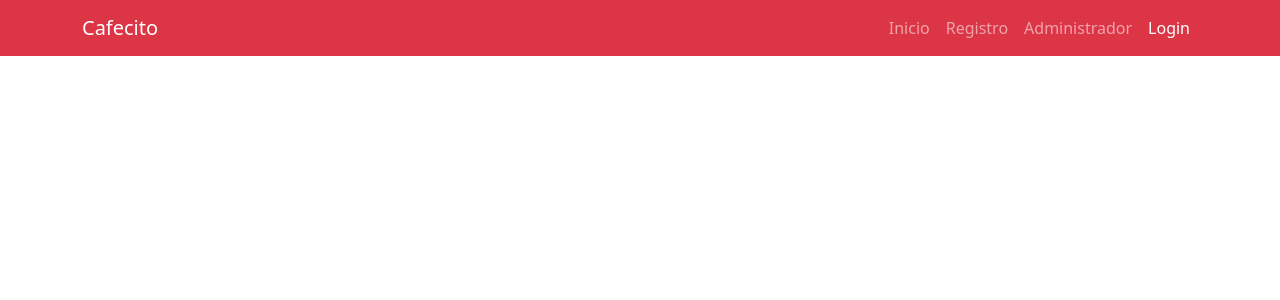
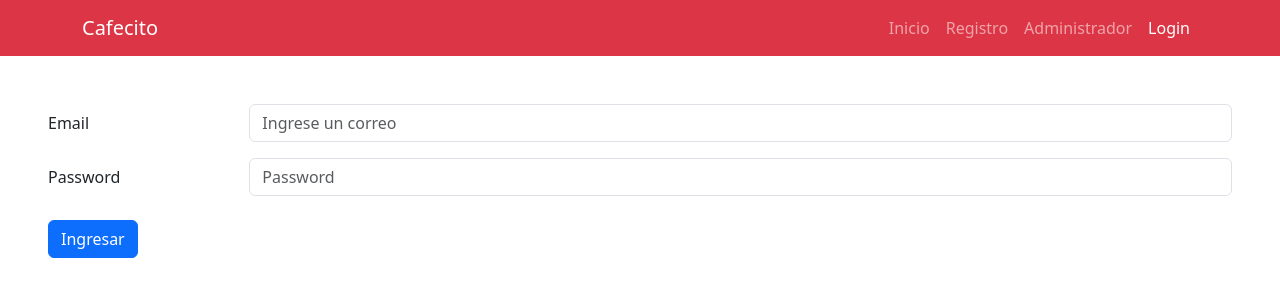
Before and after one commit to juantoranzos/crudcafecito, a React (Vite) app: page /login in a window 1280 px wide. Shown: the top 300 px of the page. Built offline with nearby package versions, Linux system fonts and the light colour scheme.

Commit message:
arme hasta el login

```diff
--- a/package.json
+++ b/package.json
@@ -15,6 +15,7 @@
     "react-bootstrap": "^2.8.0",
     "react-bootstrap-icons": "^1.10.3",
     "react-dom": "^18.2.0",
+    "react-hook-form": "^7.45.1",
     "react-router-dom": "^6.14.1",
     "sweetalert2": "^11.7.12",
     "sweetalert2-react-content": "^5.0.7"
--- a/src/App.jsx
+++ b/src/App.jsx
@@ -1,5 +1,5 @@
 import './App.css';
-import "bootstrap/dist/css/bootstrap.min.css";
+import 'bootstrap/dist/css/bootstrap.min.css';
 import Menu from "./components/common/Menu"
 import { BrowserRouter, Routes, Route } from 'react-router-dom';
 import Inicio from './components/views/Inicio';
--- a/src/components/helpers/queries.js
+++ b/src/components/helpers/queries.js
@@ -0,0 +1,5 @@
+//llamar la variable de entorno
+const URL_USUARIO = import.meta.env.VITE_API_USUARIO
+export const login = async (usuario) =>{
+ console.log(usuario)
+}
--- a/src/components/views/Login.jsx
+++ b/src/components/views/Login.jsx
@@ -1,6 +1,58 @@
+import Col from 'react-bootstrap/Col';
+import Form from 'react-bootstrap/Form';
+import Row from 'react-bootstrap/Row';
+import { Button } from 'react-bootstrap';
+import { login } from '../helpers/queries';
+import { useForm } from 'react-hook-form';
 
-const Login = () => {
-    // Contenido del componente Administrador
-  };
+function Login() {
+    const{register, handleSubmit, formState:{ errors }, reset} = useForm();
 
-  export default Login;
+
+    const onSubmit = (usuario) =>{
+
+        login();
+
+
+    }
+  return (
+    <Form onSubmit={handleSubmit(onSubmit)} className='pt-5 p-5'>
+      <Form.Group as={Row} className="mb-3" controlId="formPlaintextEmail">
+        <Form.Label column sm="2">
+          Email
+        </Form.Label>
+        <Col sm="10">
+          <Form.Control type="email" placeholder='Ingrese un correo' {
+             ...register('email', {
+                required: 'El email es obligatorio'
+             })
+          }/>
+          <Form.Text className='text-danger'>
+           {errors.email?.message}
+          </Form.Text>
+        </Col>
+      </Form.Group>
+
+      <Form.Group as={Row} className="mb-3" controlId="formPlaintextPassword">
+        <Form.Label column sm="2">
+          Password
+        </Form.Label>
+        <Col sm="10">
+          <Form.Control type="password" placeholder="Password" {
+            ...register('password', {
+                required: 'La contraseña es obligatoria'
+            })
+          } />
+         <Form.Text className='text-danger'>
+           {errors.password?.message}
+          </Form.Text>
+        </Col>
+      </Form.Group>
+      <Button className='mt-2' variant="primary" type="submit">
+              Ingresar
+            </Button>
+    </Form>
+  );
+}
+
+export default Login;
```
Also changed, not shown: 2 other files (tests, documents, lock files or other folders).
